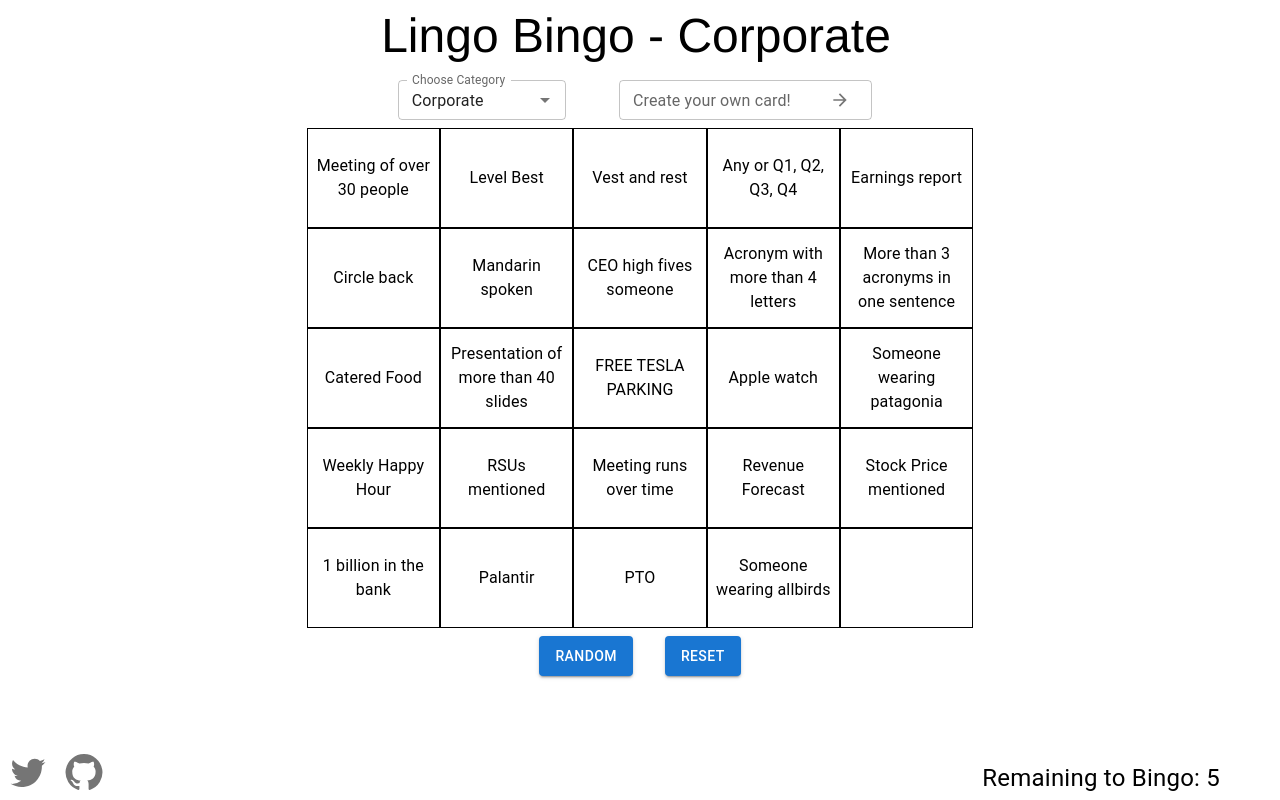
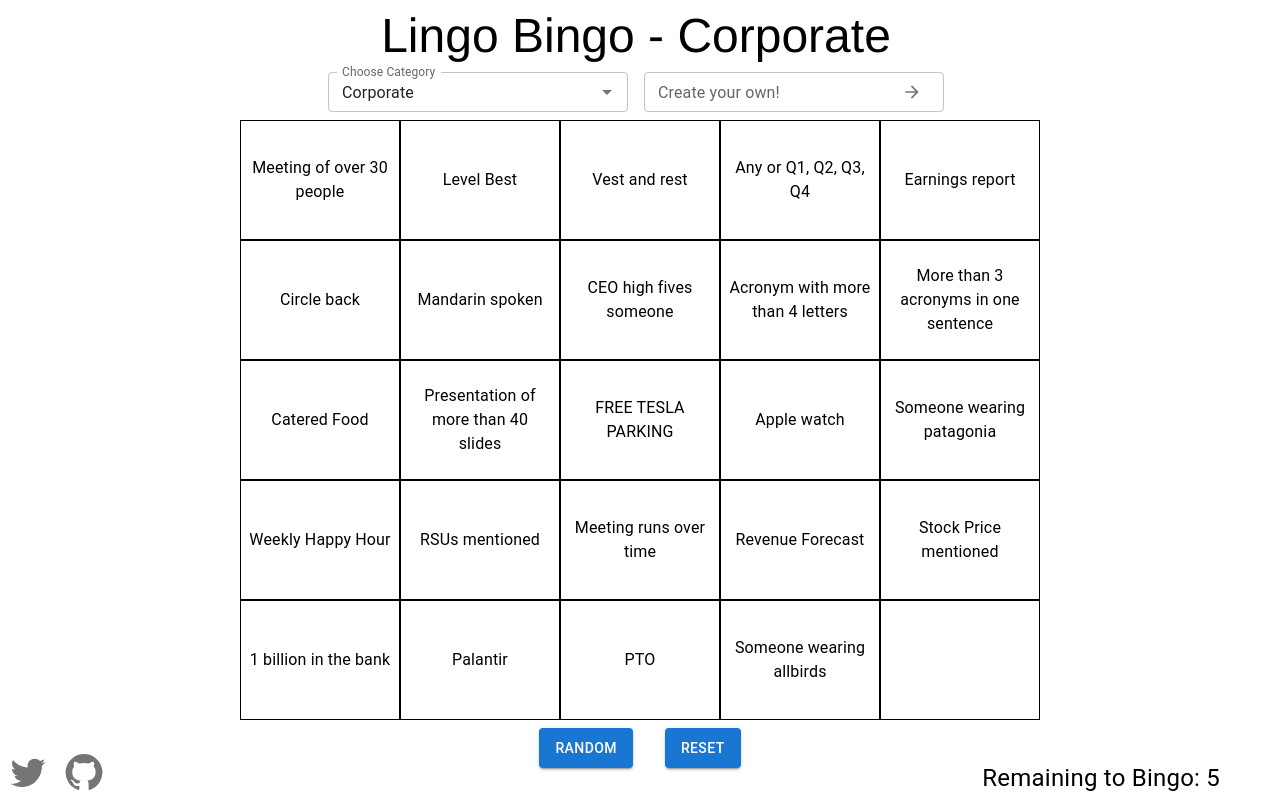
Before and after one commit to EllAchE/lingobingo, a React (Create React App) app: page / in a window 1280 px wide. Built offline with nearby package versions, Linux system fonts and the light colour scheme.

Commit message:
created base app and styled, need to add category presets

```diff
--- a/src/App.tsx
+++ b/src/App.tsx
@@ -28,13 +28,13 @@ function App() {
           Lingo Bingo - {state.category}
         </Typography>
       </Grid>
-      <Grid item xs={12} md={2}>
+      <Grid item xs={12}>
         {!state.showBingoEffects && <CategoryAndCustomInput />}
       </Grid>
-      <Grid item xs={12} md={8}>
+      <Grid item xs={12}>
         <BingoCard />
       </Grid>
-      <Grid item xs={12} md={2}>
+      <Grid item xs={12}>
         {!state.showBingoEffects && <RandomizeAndReset />}
       </Grid>
       <WaterMark />
--- a/src/components/BingoCard.tsx
+++ b/src/components/BingoCard.tsx
@@ -8,7 +8,7 @@ export function BingoCard() {
   const card = state.card;
 
   return (
-    <Grid container maxWidth={'100px'} minWidth={'800px'} margin="auto">
+    <Grid container maxWidth={'120vh'} minWidth={'800px'} margin="auto">
       <GridRow row={card[0]} rowIndex={0}></GridRow>
       <GridRow row={card[1]} rowIndex={1}></GridRow>
       <GridRow row={card[2]} rowIndex={2}></GridRow>
--- a/src/components/CategoryAndCardReset.tsx
+++ b/src/components/CategoryAndCardReset.tsx
@@ -5,27 +5,25 @@ import { CategorySelect } from './CategorySelect';
 import { CustomInput } from './CustomInput';
 
 export function CategoryAndCustomInput() {
-  console.log(window.innerWidth);
-
   return (
-    <Grid container direction="row" justifyContent="center">
+    <Grid container direction="row" justifyContent="center" spacing={1}>
       <Grid
         container
         xs={6}
-        md={2}
-        justifyContent="center"
+        justifyContent="flex-end"
         justifyItems="center"
         alignItems="center"
+        sx={{ paddingRight: 1 }}
       >
         <CategorySelect />
       </Grid>
       <Grid
         container
         xs={6}
-        md={3}
-        justifyContent="center"
+        justifyContent="flex-start"
         justifyItems="center"
         alignItems="center"
+        sx={{ paddingLeft: 1 }}
       >
         <CustomInput />
       </Grid>
--- a/src/components/CategorySelect.tsx
+++ b/src/components/CategorySelect.tsx
@@ -14,7 +14,7 @@ export function CategorySelect() {
 
   return (
     <Autocomplete
-      sx={{ width: '80%' }}
+      sx={{ width: '80%', maxWidth: '300px' }}
       disablePortal
       value={state.category}
       options={options}
--- a/src/components/CustomInput.tsx
+++ b/src/components/CustomInput.tsx
@@ -19,8 +19,9 @@ export function CustomInput() {
         borderColor: state.showBingoEffects ? 'white' : 'black',
         color: state.showBingoEffects ? 'white' : 'black',
         width: '80%',
+        maxWidth: '300px',
       }}
-      label="Create your own card!"
+      label="Create your own!"
       onChange={(
         e: React.ChangeEvent<HTMLTextAreaElement | HTMLInputElement>
       ) => {
--- a/src/components/GridCell.tsx
+++ b/src/components/GridCell.tsx
@@ -18,7 +18,7 @@ export default function GridCell({ position, children }: any) {
       alignItems={'center'}
       xs={2}
       border={1}
-      height={'100px'}
+      height={'15vh'}
       textAlign={'center'}
       key={position}
       sx={{
--- a/src/components/RandomizeAndReset.tsx
+++ b/src/components/RandomizeAndReset.tsx
@@ -1,6 +1,6 @@
 // TODO: this should allow selection from some prechosen categories
 import React from 'react';
-import { Button, Grid, Typography } from '@mui/material';
+import { Button, Grid } from '@mui/material';
 import { resetCard, setCard, setCategory } from '../store/cardSlice';
 import { useDispatch, useSelector } from 'react-redux';
 import { presetCategories } from '../constants';
@@ -9,8 +9,6 @@ import { createBingoCard } from '../scripts/createGrid';
 export default function RandomizeAndReset() {
   const dis = useDispatch();
   const state = useSelector((state: any) => state.card);
-
-  console.log(window.innerWidth);
 
   return (
     <Grid container direction="row" justifyContent="center" sx={{ zIndex: 1 }}>
```
